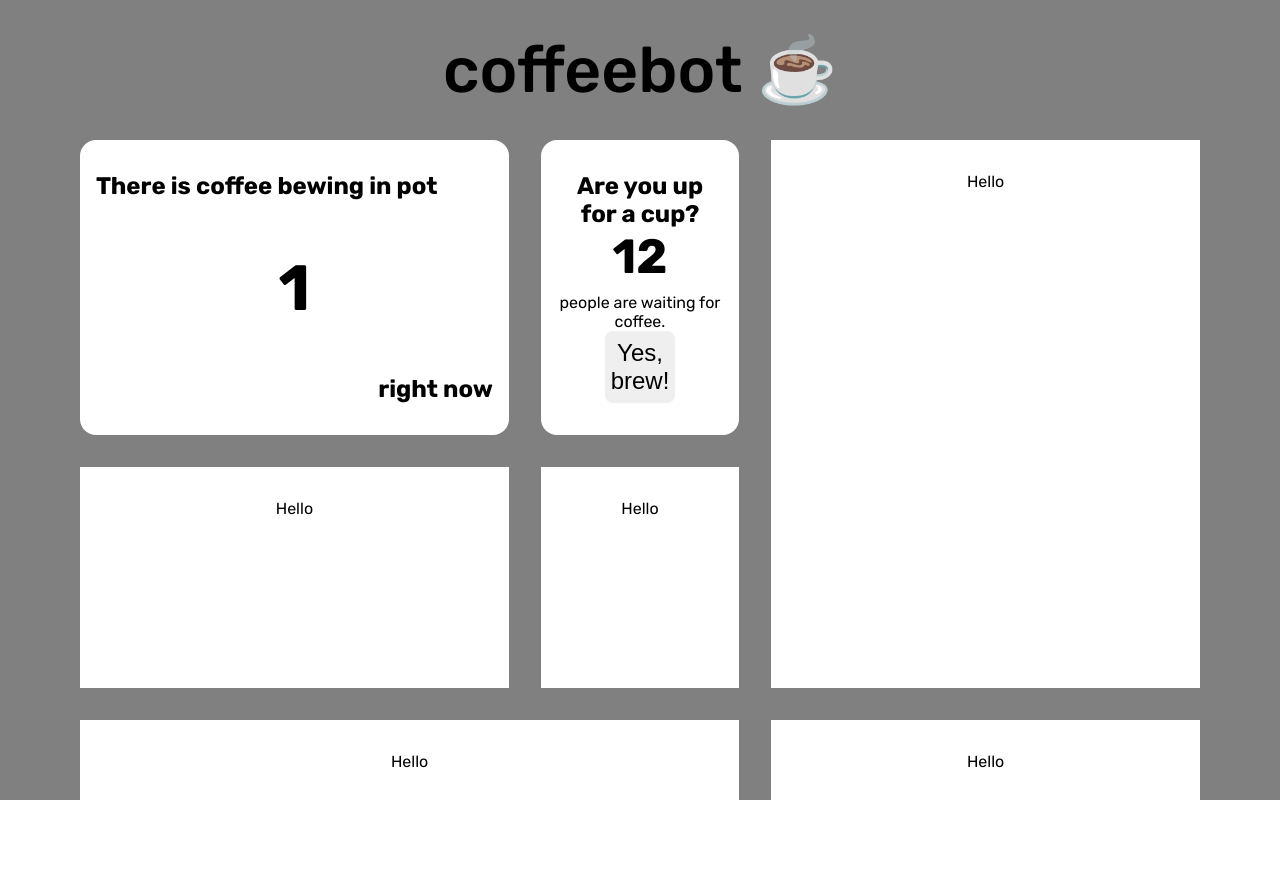
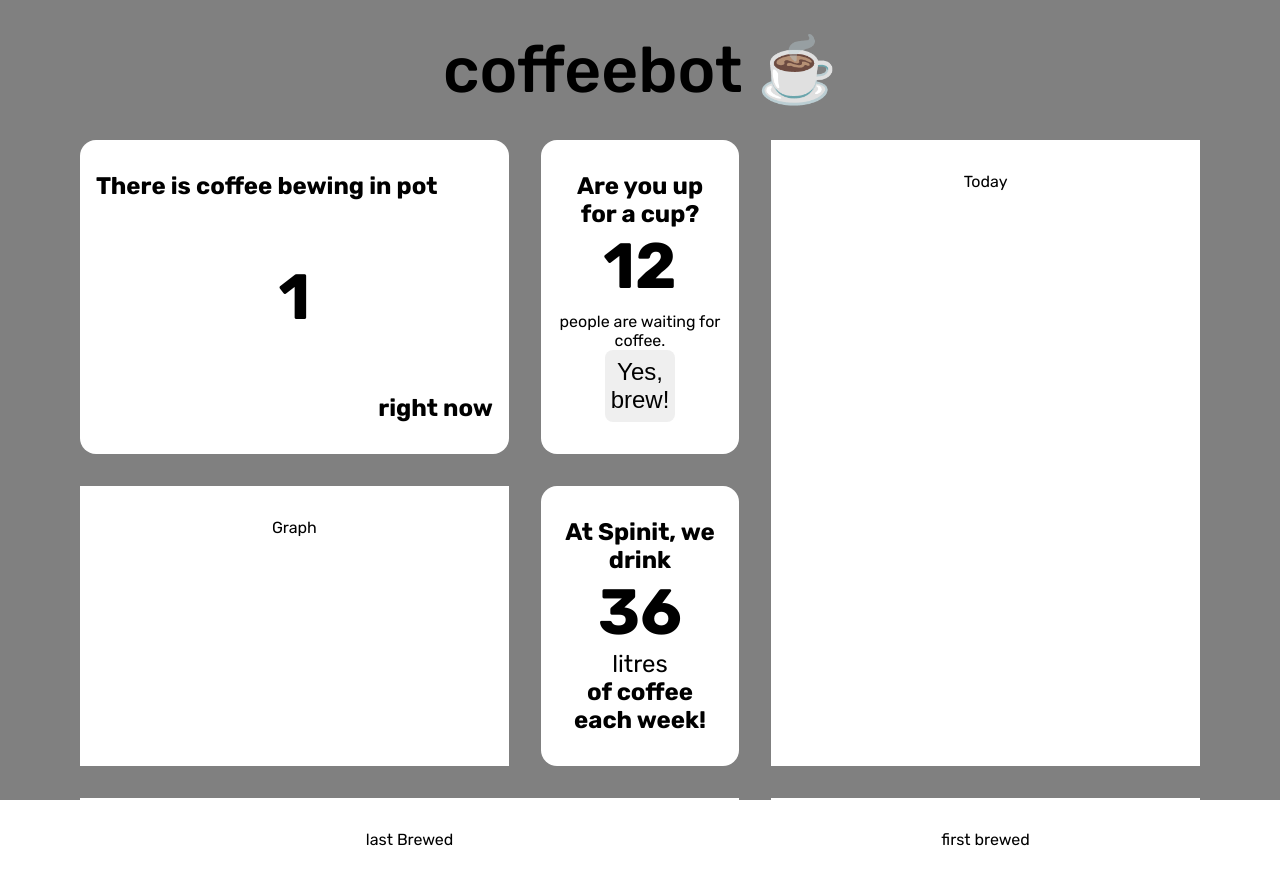
Before and after one commit to dardandauti/coffeebot-frontend, a React (Create React App) app: page / in a window 1280 px wide. Shown: the top 884 px of the page. Built offline with nearby package versions, Linux system fonts and the light colour scheme.

Commit message:
Added static Weekly-component

```diff
--- a/src/App.module.scss
+++ b/src/App.module.scss
@@ -57,6 +57,7 @@
   grid-area: weeklyCard;
   padding: 2rem 1rem;
   background-color: white;
+  border-radius: 1rem;
 }
 
 .todayCard {
--- a/src/App.tsx
+++ b/src/App.tsx
@@ -1,6 +1,7 @@
 import classes from "./App.module.scss";
 import { BrewingRightNow } from "./Components/BrewingRightNow/BrewingRightNow";
 import { UpForACup } from "./Components/UpForACup/UpForACup";
+import { Weekly } from "./Components/Weekly/Weekly";
 
 function App() {
   return (
@@ -13,11 +14,13 @@ function App() {
         <div className={classes.upForACupCard}>
           <UpForACup />
         </div>
-        <div className={classes.graphCard}>Hello</div>
-        <div className={classes.weeklyCard}>Hello</div>
-        <div className={classes.todayCard}>Hello</div>
-        <div className={classes.lastBrewedCard}>Hello</div>
-        <div className={classes.firstBrewedCard}>Hello</div>
+        <div className={classes.graphCard}>Graph</div>
+        <div className={classes.weeklyCard}>
+          <Weekly />
+        </div>
+        <div className={classes.todayCard}>Today</div>
+        <div className={classes.lastBrewedCard}>last Brewed</div>
+        <div className={classes.firstBrewedCard}>first brewed</div>
       </div>
     </div>
   );
--- a/src/Components/UpForACup/UpForACup.module.scss
+++ b/src/Components/UpForACup/UpForACup.module.scss
@@ -12,7 +12,7 @@
 
 .numberOfPeople {
   & h1 {
-    font-size: 3rem;
+    font-size: 4rem;
   }
   & h4 {
     font-weight: normal;
--- /dev/null
+++ b/src/Components/Weekly/Weekly.module.scss
@@ -0,0 +1,20 @@
+.root {
+  height: 100%;
+  display: flex;
+  flex-direction: column;
+  justify-content: space-between;
+  & h1,
+  h2,
+  h4 {
+    margin: 0;
+  }
+}
+
+.numberAndUnit {
+  & h1 {
+    font-size: 4rem;
+  }
+  & h2 {
+    font-weight: 400;
+  }
+}
--- /dev/null
+++ b/src/Components/Weekly/Weekly.tsx
@@ -0,0 +1,14 @@
+import classes from "./Weekly.module.scss";
+
+export const Weekly = () => {
+  return (
+    <div className={classes.root}>
+      <h2>At Spinit, we drink</h2>
+      <div className={classes.numberAndUnit}>
+        <h1>36</h1>
+        <h2>litres</h2>
+      </div>
+      <h2>of coffee each week!</h2>
+    </div>
+  );
+};
```
